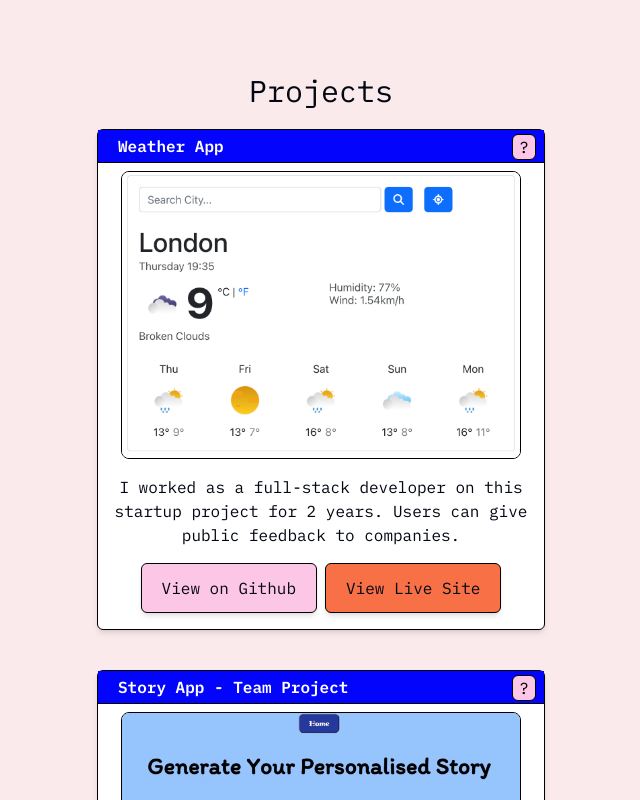
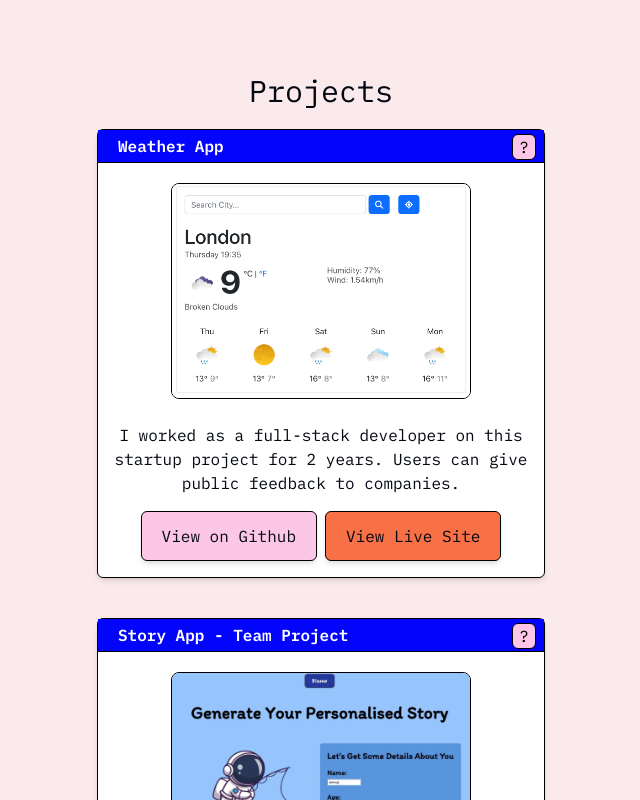
Before and after one commit to abigailridley/portfolio-nextjs, a Next.js app: page / in a window 1280 px wide. Shown: the part 1280-2080 px from the top of the page, without its empty margins (319-959 px from the left). Built offline with nearby package versions, Linux system fonts and the light colour scheme.

Commit message:
Animation for project windows
scroll into view and hover for images

```diff
--- a/src/components/projects.tsx
+++ b/src/components/projects.tsx
@@ -1,36 +1,55 @@
+"use client";
+
 import { projectsData } from "@/lib/data";
-import Image from 'next/image';
+import { motion } from "framer-motion";
+import Image from "next/image";
 import SectionHeading from "./section-heading";
 import SectionWindow from "./section-window";
-
 
 export default function Projects() {
   return (
     <section className="my-10">
       <SectionHeading>Projects</SectionHeading>
       {projectsData.map((project, index) => (
-        <SectionWindow key={index} title={project.title} className="relative mb-10">
+        <motion.div
+          key={index}
+          initial={{ opacity: 0, y: 50 }}
+          whileInView={{ opacity: 1, y: 0 }}
+          viewport={{ once: true, amount: 0.3 }}
+          transition={{  duration: 0.6 }}
+        >
+          <SectionWindow title={project.title} className="relative mb-10 group">
             <div className="flex flex-col items-center">
+              <div className="relative">
+                <div className="absolute inset-0 rounded-lg bg-gradient-to-r from-[#f870467d] to-[#9bbcffc6] opacity-0 blur-lg transition-all duration-300 ease-out group-hover:opacity-50 group-hover:scale-110"></div>
                 <Image
                   src={project.imageUrl}
                   alt={project.title}
-                    width={400}
+                  width={300}
                   height={200}
                   quality={95}
-                    className="rounded-lg border border-black mt-2"
+                  className="relative rounded-lg border border-black m-2 mt-5 transition-all duration-300 ease-out group-hover:scale-105"
                 />
-                <p className="mt-4 text-center">{project.description}</p>
+              </div>
+              <p className="mt-4 mx-2 text-center">{project.description}</p>
               <div className="flex my-4 space-x-2">
-                <a className="bg-[#FCC6E7] hover:bg-[#f9afdd] shadow-md border-[0.1rem] border-black px-5 py-3 flex items-center gap-2 rounded-md outline-none focus:outline-none focus:ring focus:ring-offset-2 transition cursor-pointer" href="/">
+                <a
+                  className="bg-[#FCC6E7] hover:bg-[#f9afdd] shadow-md border-[0.1rem] border-black px-5 py-3 flex items-center gap-2 rounded-md outline-none focus:outline-none focus:ring focus:ring-offset-2 transition cursor-pointer"
+                  href="/"
+                >
                   View on Github
                 </a>
-                <a className="bg-[#F87046] hover:bg-[#f38665] shadow-md border-[0.1rem] border-black px-5 py-3 flex items-center gap-2 rounded-md outline-none focus:outline-none focus:ring focus:ring-offset-2 transition cursor-pointer" href="/">
+                <a
+                  className="bg-[#F87046] hover:bg-[#f38665] shadow-md border-[0.1rem] border-black px-5 py-3 flex items-center gap-2 rounded-md outline-none focus:outline-none focus:ring focus:ring-offset-2 transition cursor-pointer"
+                  href="/"
+                >
                   View Live Site
                 </a>
               </div>
             </div>
           </SectionWindow>
+        </motion.div>
       ))}
     </section>
-  )
+  );
 }
```
Lines whose indentation alone changed are shown as unchanged.
